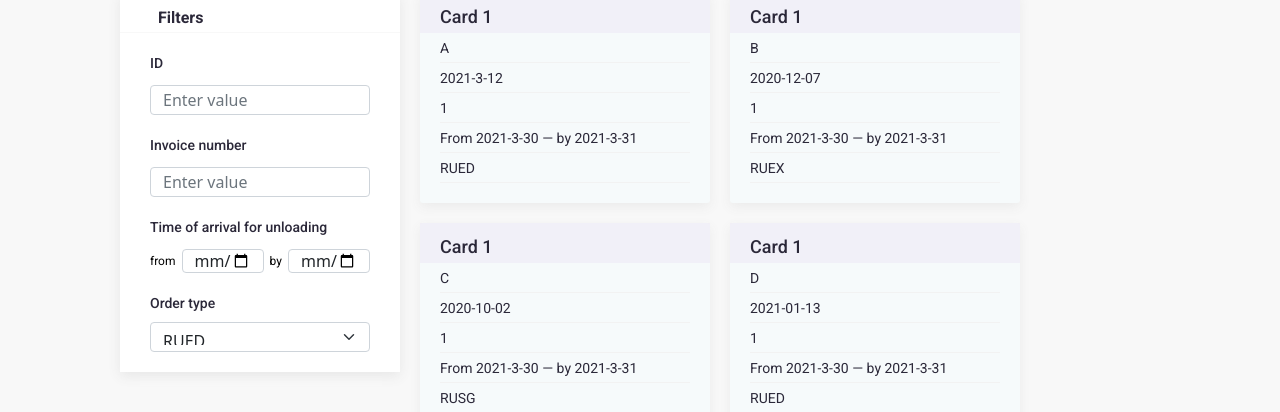
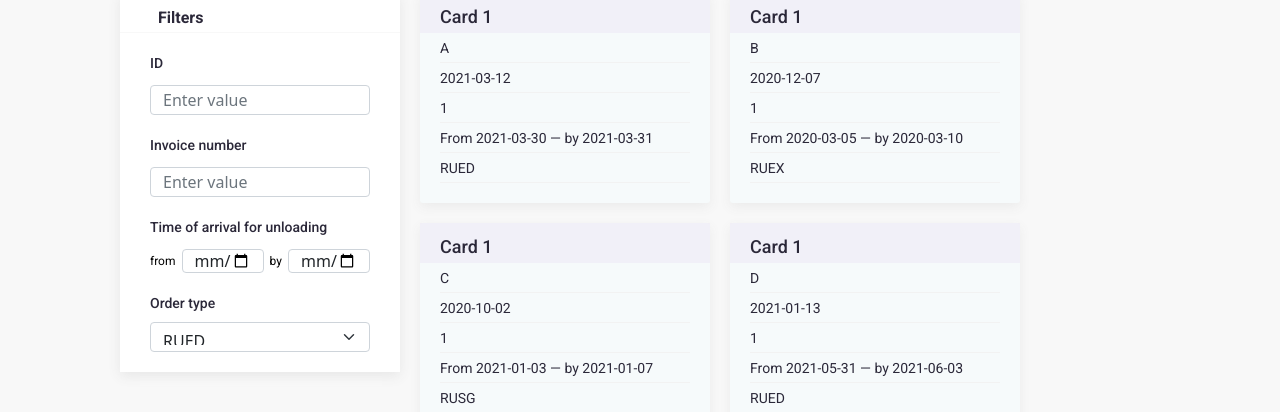
Before and after one commit to ChewbyIrinine/ksk-test-project, a React (Create React App) app: page / in a window 1280 px wide. Shown: the part 388-800 px from the top of the page. Built offline with nearby package versions, Linux system fonts and the light colour scheme.

Commit message:
Arrival date filter

```diff
--- a/src/App/App.js
+++ b/src/App/App.js
@@ -13,48 +13,82 @@ export default class App extends React.Component {
 		items: [
 			{
 				id: 1,
-				creationDate: "2021-3-12",
+				creationDate: "2021-03-12",
 				invoiceNumber: 1,
-				arrivalTimeFrom: "2021-3-30",
-				arrivalTimeBy: "2021-3-31",
+				arrivalTimeFrom: "2021-03-30",
+				arrivalTimeBy: "2021-03-31",
 				type: "RUED",
 			},
 			{
 				id: 2,
 				creationDate: "2020-12-07",
 				invoiceNumber: 1,
-				arrivalTimeFrom: "2021-3-30",
-				arrivalTimeBy: "2021-3-31",
+				arrivalTimeFrom: "2020-03-05",
+				arrivalTimeBy: "2020-03-10",
 				type: "RUEX",
 			},
 			{
 				id: 3,
 				creationDate: "2020-10-02",
 				invoiceNumber: 1,
-				arrivalTimeFrom: "2021-3-30",
-				arrivalTimeBy: "2021-3-31",
+				arrivalTimeFrom: "2021-01-03",
+				arrivalTimeBy: "2021-01-07",
 				type: "RUSG",
 			},
 			{
 				id: 4,
 				creationDate: "2021-01-13",
 				invoiceNumber: 1,
-				arrivalTimeFrom: "2021-3-30",
-				arrivalTimeBy: "2021-3-31",
+				arrivalTimeFrom: "2021-05-31",
+				arrivalTimeBy: "2021-06-03",
 				type: "RUED",
 			},
 			{
 				id: 5,
-				creationDate: "2021-2-05",
+				creationDate: "2021-02-05",
 				invoiceNumber: 1,
-				arrivalTimeFrom: "2021-3-30",
-				arrivalTimeBy: "2021-3-31",
+				arrivalTimeFrom: "2021-04-11",
+				arrivalTimeBy: "2021-04-12",
 				type: "RUEX",
 			},
 		],
+
+		filterArrivalFrom: "",
+		filterArrivalBy: "",
+	};
+
+	filter(items, filterArrivalFrom, filterArrivalBy) {
+		let filteredArr = items;
+		console.log(filteredArr);
+		if (filterArrivalFrom !== "") {
+			filteredArr = filteredArr.filter(
+				(item) => item.arrivalTimeFrom >= filterArrivalFrom
+			);
+		}
+		console.log(filteredArr);
+		if (filterArrivalBy !== "") {
+			filteredArr = filteredArr.filter(
+				(item) => item.arrivalTimeBy <= filterArrivalBy
+			);
+		}
+		console.log(filteredArr);
+		return filteredArr;
+	}
+
+	onFilterChange = (filterArrivalFrom, filterArrivalBy) => {
+		this.setState({ filterArrivalFrom, filterArrivalBy });
+		console.log("Изменение фильтра");
 	};
 
 	render() {
+		const { items, filterArrivalFrom, filterArrivalBy } = this.state;
+
+		const visibleItems = this.filter(
+			items,
+			filterArrivalFrom,
+			filterArrivalBy
+		);
+
 		return (
 			<div className="app">
 				<header className="header">
@@ -79,9 +113,13 @@ export default class App extends React.Component {
 						>
 							ДОБАВИТЬ
 						</button>
-						<Filters />
+						<Filters
+							filterArrivalFrom={filterArrivalFrom}
+							filterArrivalBy={filterArrivalBy}
+							onFilterChange={this.onFilterChange}
+						/>
 						<Sorting />
-						<CardsField items={this.state.items} />
+						<CardsField items={visibleItems} />
 					</div>
 				</div>
 				<footer className="footer"></footer>
--- a/src/Filters/Filters.js
+++ b/src/Filters/Filters.js
@@ -2,11 +2,20 @@ import React from "react";
 
 import "./Filters.css";
 
-const Filters = () => {
+export default class Filters extends React.Component {
+	render() {
+		const {
+			filterArrivalFrom,
+			filterArrivalBy,
+			onFilterChange,
+		} = this.props;
+
 		return (
 			<div className="filters">
 				<div className="filters__heading">
-				<h2 className="filters-text filters__heading-label">Filters</h2>
+					<h2 className="filters-text filters__heading-label">
+						Filters
+					</h2>
 				</div>
 				<div className="filters__content">
 					<label className="filters-text filters__content-label">
@@ -35,6 +44,13 @@ const Filters = () => {
 						<input
 							className="form-control filters__date-input--from"
 							type="date"
+							value={filterArrivalFrom}
+							onChange={(event) =>
+								onFilterChange(
+									event.target.value,
+									filterArrivalBy
+								)
+							}
 						></input>
 						<label className="filters-text filters__content-label--date">
 							by
@@ -42,6 +58,13 @@ const Filters = () => {
 						<input
 							className="form-control filters__date-input--by"
 							type="date"
+							value={filterArrivalBy}
+							onChange={(event) =>
+								onFilterChange(
+									filterArrivalFrom,
+									event.target.value
+								)
+							}
 						></input>
 					</div>
 					<label className="filters-text filters__content-label">
@@ -55,6 +78,5 @@ const Filters = () => {
 				</div>
 			</div>
 		);
-};
-
-export default Filters;
+	}
+}
--- a/src/Sorting/Sorting.css
+++ b/src/Sorting/Sorting.css
@@ -1,6 +1,6 @@
 .sorting {
 	height: 70px;
-	width: 890px;
+	width: 910px;
 	background-color: white;
 	margin-top: 30px;
 	box-shadow: 0px 4px 12px #e7e7e7;
```
Lines whose indentation alone changed are shown as unchanged.
